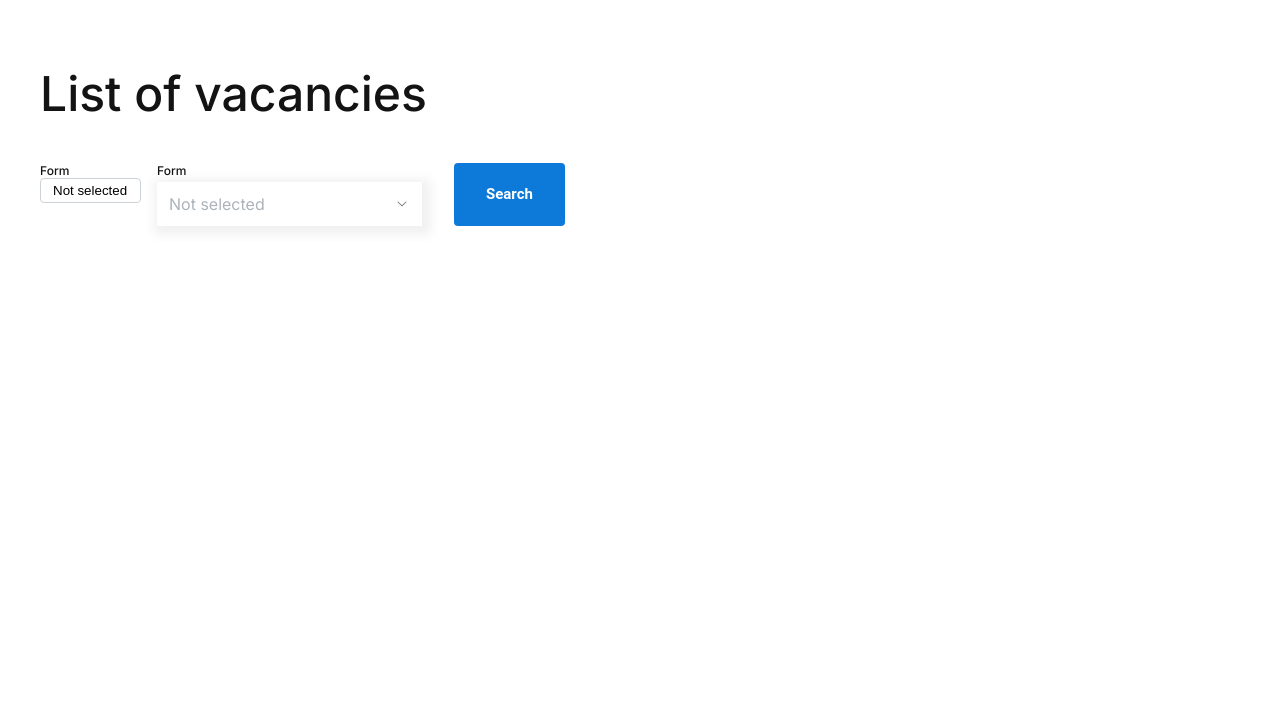
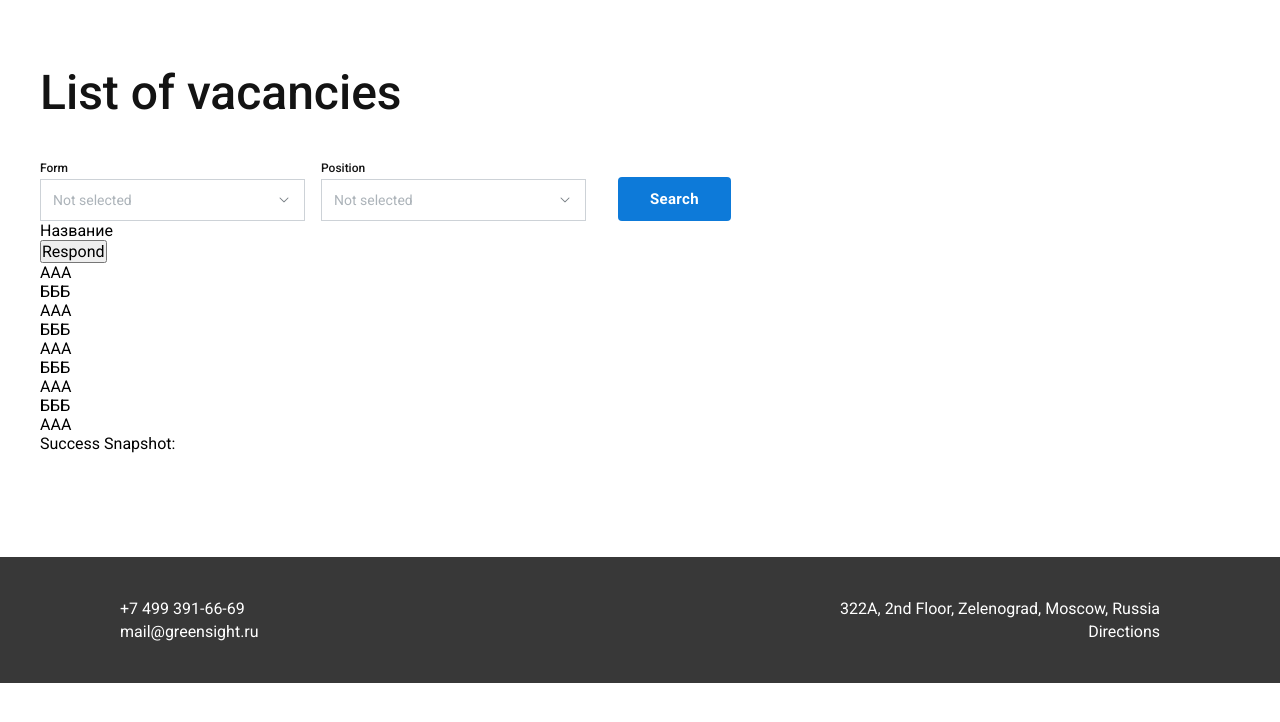
Before and after one commit to Liltotto/greensight-test, a Next.js app: page / in a window 1280 px wide. Shown: the top 722 px of the page. Built offline with nearby package versions, Linux system fonts and the light colour scheme.

Commit message:
completed filter and footer

```diff
--- /dev/null
+++ b/src/app/components/Footer/Footer.jsx
@@ -0,0 +1,19 @@
+
+import "./footer.scss";
+
+function Footer(props) {
+    return (
+        <div className="footer">
+            <div className="footer__top">
+                <span className="footer__top-item">+7 499 391-66-69</span>
+                <span className="footer__top-item">322A, 2nd Floor, Zelenograd, Moscow, Russia</span>
+            </div>
+            <div className="footer__bottom">
+                <span className="footer__bottom-item">mail@greensight.ru</span>
+                <span className="footer__bottom-item">Directions</span>
+            </div>
+        </div>
+    );
+}
+
+export default Footer;
--- /dev/null
+++ b/src/app/components/Footer/footer.scss
@@ -0,0 +1,35 @@
+.footer {
+
+    // position: sticky;
+    // bottom: 0;
+    /* grey900 */
+    width: 100vw;
+
+
+    //transform: translateX(-10%);
+    //margin: auto 0;
+    background: rgb(56, 56, 56);
+
+    padding: 40px 120px;
+    //width: 100%;
+
+    color: rgb(255, 255, 255);
+    //font-family: Roboto;
+    font-size: 16px;
+    font-weight: 400;
+    line-height: 145%;
+    letter-spacing: 0%;
+    text-align: left;
+
+    //margin-left: -14%;
+
+    &__top {
+        display: flex;
+        justify-content: space-between;
+    }
+
+    &__bottom {
+        display: flex;
+        justify-content: space-between;
+    }
+}
--- a/src/app/components/UI/Dropdown/Dropdown.jsx
+++ b/src/app/components/UI/Dropdown/Dropdown.jsx
@@ -1,17 +1,36 @@
 'use client'
 
-import { useState } from "react";
+import { useEffect, useState } from "react";
 
 import './dropdown.scss';
 
-function Dropdown({ selected, setSelected }) {
+function Dropdown({ type, selected, setSelected }) {
 	const [isActive, setIsActive] = useState(false);
-  const options = ["Full time", "Half time", "Part time"];
+
+	const [options, setOptions] = useState(null);
+
+	//const optionsForm = ["Full time", "Half time", "Part time"];
+
+	useEffect(() => {
+		switch (type) {
+			case 'Form':
+				setOptions(["Full time", "Half time", "Part time"]);
+				break;
+			case 'Position':
+				setOptions([]);
+				break;
+			default:
+				break;
+
+		}
+	}, [])
+
+
 	return (
 		<div className="dropdown">
-      <div className="dropdown__label">Form</div>
+			<div className="dropdown__label">{type}</div>
 			<div className="dropdown__btn" onClick={() => setIsActive(!isActive)}>
-        <span className={ selected == 'Not selected' ? '_unselected' : null }>{selected}</span>
+				<span className={selected == 'Not selected' ? '_unselected' : null}>{selected}</span>
 				{
 					isActive ? <img src="/arrows/chevronUp.svg" alt="arrow-up" /> : <img src="/arrows/chevronDown.svg" alt="arrow-down" />
 				}
--- a/src/app/components/UI/Dropdown/dropdown.scss
+++ b/src/app/components/UI/Dropdown/dropdown.scss
@@ -18,13 +18,23 @@
         margin-top: 4px;
         padding: 12px;
         background: #fff;
-        box-shadow: 3px 3px 10px 6px rgba(0, 0, 0, 0.06);
+        border: 1px solid rgb(205, 210, 215);
+        //box-shadow: 3px 3px 10px 6px rgba(0, 0, 0, 0.06);
         //font-weight: bold;
         //color: #333;
         display: flex;
         align-items: center;
         cursor: pointer;
         justify-content: space-between;
+
+        /* desktop/bodyS */
+        // color: rgb(172, 179, 185);
+        //font-family: Roboto;
+        font-size: 14px;
+        font-weight: 400;
+        // line-height: 140%;
+        // letter-spacing: 0%;
+        text-align: left;
     }
 
     &__content {
@@ -34,13 +44,14 @@
         left: 0;
         //padding: 10px;
         background: #fff;
-        box-shadow: 3px 3px 10px 6px rgba(0, 0, 0, 0.06);
+        box-shadow: 0px 0px 24px 0px rgba(38, 41, 43, 0.15);
         font-weight: 500;
         //color: #292020;
         width: 100%;
     }
 
     &__item {
+
         padding: 10px;
         cursor: pointer;
         transition: all 0.2s;
--- a/src/app/components/VacanciesFilter/VacanciesFilter.jsx
+++ b/src/app/components/VacanciesFilter/VacanciesFilter.jsx
@@ -8,40 +8,37 @@ export default function VacanciesFilter() {
 
 	const [selectedOptionForm, setSelectedOptionForm] = useState('Not selected');
 
-	const handleSelectChange = (event) => {
-		setSelectedOptionForm(event.target.value);
-	};
+	const [selectedOptionPosition, setSelectedOptionPosition] = useState('Not selected');
+
+
+
+	// const handleSelectChange = (event) => {
+	// 	setSelectedOptionForm(event.target.value);
+	// };
 
 	return (
 		<div className="vacancies__filter">
-			<div className="vacancies__filter-items">
-				<div className="vacancies__filter-item">
-					<label className="select-filter__label" for="form_select"> Form </label>
-					<select
-						className="select-filter"
-						id="form_select"
-						value={selectedOptionForm}
-						onChange={handleSelectChange} >
-						<option
-							className="select-filter__item select-filter__item_unselected"
-							value=""
-							style={{ display: selectedOptionForm ? 'none' : 'block' }}> Not selected </option>
-						<option className="select-filter__item" value="1"> Full time </option>
-						<option className="select-filter__item" value="2"> Half time </option>
-						<option className="select-filter__item" value="3"> Part time </option>
-					</select>
+			<div className="vacancies__filter-core">
+				<div className="vacancies__filter-items">
+
+					<Dropdown type={'Form'} selected={selectedOptionPosition} setSelected={setSelectedOptionPosition} />
+					<Dropdown type={'Position'} selected={selectedOptionForm} setSelected={setSelectedOptionForm} />
 				</div>
 
-				<Dropdown selected={selectedOptionForm} setSelected={setSelectedOptionForm} />
-				{/* <div className="vacancies__filter-item">
-					<label className="select-filter__label" for="position_select"> Position </label>
-					<select className="select-filter" id="position_select" >
-						<option className="select-filter__item select-filter__item_unselected" value=""> Not selected</option>
-					</select>
-				</div> */}
+				<button className="vacancies__filter-button">Search</button>
 			</div>
 
-			<button className="vacancies__filter-button">Search</button>
+			{selectedOptionForm != 'Not selected' || selectedOptionPosition != 'Not selected' ?
+				<button className="vacancies__filter-clear" onClick={() => { setSelectedOptionForm('Not selected'); setSelectedOptionPosition('Not selected'); }}>
+					<svg width="16" height="16" viewBox="0 0 16 16" fill="none" xmlns="http://www.w3.org/2000/svg">
+						<path fill-rule="evenodd" clip-rule="evenodd" d="M12.0203 4.02018C12.2156 3.82492 12.2156 3.50833 12.0203 3.31307C11.825 3.11781 11.5085 3.11781 11.3132 3.31307L7.66675 6.95952L4.0203 3.31307C3.82504 3.11781 3.50846 3.11781 3.31319 3.31307C3.11793 3.50833 3.11793 3.82492 3.31319 4.02018L6.95964 7.66663L3.31319 11.3131C3.11793 11.5083 3.11793 11.8249 3.31319 12.0202C3.50846 12.2154 3.82504 12.2154 4.0203 12.0202L7.66675 8.37373L11.3132 12.0202C11.5085 12.2154 11.825 12.2154 12.0203 12.0202C12.2156 11.8249 12.2156 11.5083 12.0203 11.3131L8.37386 7.66663L12.0203 4.02018Z" fill="#0D7AD9" />
+					</svg>
+
+
+					<span>Clear filters</span>
+				</button>
+				: null}
+
 		</div>
 	)
 }
--- /dev/null
+++ b/src/app/components/VacanciesItem/VacanciesItem.jsx
@@ -0,0 +1,47 @@
+// import React from 'react';
+
+function VacanciesItem(props) {
+    return (
+        <div className="vacancies__item">
+            <div className="vacancies__item-header">
+                <div className="vacancies__item-nameAndLogo">
+                    Название
+                </div>
+
+                <button className="vacancies__item-respond">Respond</button>
+            </div>
+
+            <div className="vacancies__item-subheader">
+                <div className="vacancies__item-subheader-item">
+                    <div className="vacancies__item-subheader-title">ААА</div>
+                    <div className="vacancies__item-subheader-info">БББ</div>
+                </div>
+                <div className="vacancies__item-subheader-item">
+                    <div className="vacancies__item-subheader-title">ААА</div>
+                    <div className="vacancies__item-subheader-info">БББ</div>
+                </div>
+                <div className="vacancies__item-subheader-item">
+                    <div className="vacancies__item-subheader-title">ААА</div>
+                    <div className="vacancies__item-subheader-info">БББ</div>
+                </div>
+                <div className="vacancies__item-subheader-item">
+                    <div className="vacancies__item-subheader-title">ААА</div>
+                    <div className="vacancies__item-subheader-info">БББ</div>
+                </div>
+            </div>
+
+            <div className="vacancies__item-requirements">
+                AAA
+            </div>
+
+			<div className="vacancies__item-responsibilities">
+				<div className="vacancies__item-responsibilities-title">Success Snapshot:</div>
+				<ul>
+					{/*  ДОЛЖНЫ БЫТЬ LI ПО КОЛ ВУ ОБЯЗАННОВТСЕЙ */}
+				</ul>
+			</div>
+        </div>
+    );
+}
+
+export default VacanciesItem;
--- a/src/app/components/VacanciesSection/VacanciesSection.jsx
+++ b/src/app/components/VacanciesSection/VacanciesSection.jsx
@@ -1,4 +1,5 @@
 import VacanciesFilter from '../VacanciesFilter/VacanciesFilter';
+import VacanciesItem from '../VacanciesItem/VacanciesItem';
 import './vacanciesSection.scss';
 
 export default function VacanciesSection() {
@@ -8,7 +9,7 @@ export default function VacanciesSection() {
 				<h1 className="vacancies__title">List of vacancies</h1>
 				<VacanciesFilter />
 			</header>
-
+			<VacanciesItem />
 		</div>
 
 	)
--- a/src/app/components/VacanciesSection/vacanciesSection.scss
+++ b/src/app/components/VacanciesSection/vacanciesSection.scss
@@ -14,7 +14,13 @@
     &__filter {
         margin-top: 40px;
         display: flex;
-        gap: 32px;
+        flex-direction: column;
+
+        &-core {
+            display: flex;
+            gap: 32px;
+            align-items: flex-end;
+        }
 
         &-items {
             display: flex;
@@ -32,15 +38,43 @@
             border-radius: 4px;
             /* blue */
             background: rgb(13, 122, 217);
-            padding: 8px 32px 8px 32px;
+            padding: 8px 32px;
 
             color: rgb(255, 255, 255);
-            font-family: Roboto;
+            //font-family: Roboto;
             font-size: 15px;
             font-weight: 700;
-            line-height: 140%;
-            letter-spacing: 2%;
+            line-height: 190%;
+            letter-spacing: .02rem;
+
             text-align: center;
+
+            &:hover {
+                background: rgb(23, 80, 152);
+            }
+        }
+
+        &-clear {
+            margin-top: 16px;
+            border: 0;
+            background-color: transparent;
+            display: flex;
+            gap: 4px;
+            align-items: center;
+
+            color: rgb(13, 122, 217);
+            //font-family: Roboto;
+            font-size: 16px;
+            font-weight: 400;
+            line-height: 145%;
+            letter-spacing: 0%;
+            text-align: left;
+            cursor: pointer;
+
+            span{
+                border-bottom: 1px solid  rgb(13, 122, 217, .2);;
+            }
+
         }
     }
 }
@@ -83,7 +117,7 @@
     &__item {
         /* desktop/bodyS */
         color: rgb(19, 19, 19);
-        font-family: Roboto;
+        //font-family: Roboto;
         font-size: 14px;
         font-weight: 400;
         line-height: 140%;
--- a/src/app/globals.scss
+++ b/src/app/globals.scss
@@ -1,7 +1,7 @@
 *,
 *::after,
 *::before {
-  box-sizing: border-box;
+  box-sizing: inherit;
   padding: 0;
   margin: 0;
 }
@@ -9,11 +9,18 @@
 html,
 body {
   max-width: 100vw;
+  box-sizing: border-box;
   //overflow-x: hidden;
 
   // ПОД ВОПРОСОМ
 }
 
+input,
+button,
+textarea,
+select {
+  font: inherit;
+}
 
 a {
   color: inherit;
--- a/src/app/layout.js
+++ b/src/app/layout.js
@@ -1,7 +1,7 @@
-import { Inter } from "next/font/google";
+import { Roboto } from "next/font/google";
 import "./globals.scss";
 
-const inter = Inter({ subsets: ["latin"] });
+const roboto = Roboto({ subsets: ["latin"], weight: ["400", "500", "700"] });
 
 export const metadata = {
   title: "GreenSight Test",
@@ -11,7 +11,7 @@ export const metadata = {
 export default function RootLayout({ children }) {
   return (
     <html lang="en">
-      <body className={inter.className}>{children}</body>
+      <body className={roboto.className}>{children}</body>
     </html>
   );
 }
--- a/src/app/page.js
+++ b/src/app/page.js
@@ -1,12 +1,18 @@
 
 
+import Footer from "./components/Footer/Footer";
 import VacanciesSection from "./components/VacanciesSection/VacanciesSection";
 import "./page.scss";
 
 export default function Home() {
   return (
+    <div>
       <div className="home">
         <VacanciesSection />
+
       </div>
+      <Footer />
+    </div>
+
   );
 }
```
Lines whose indentation alone changed are shown as unchanged.
